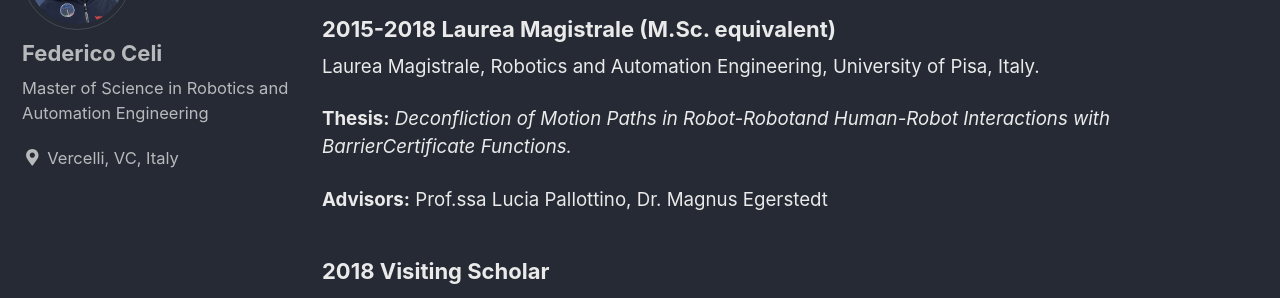
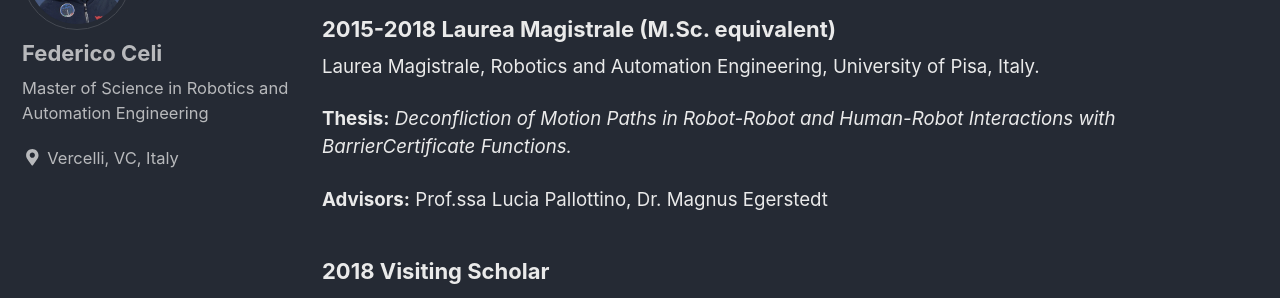
Before and after one commit to federicoceli/federicoceli.github.io, a Jekyll site: the page built from _pages/education.md, in a window 1280 px wide and 900 px high. Shown: the part 191-489 px from the top of the window. Built offline with Jekyll 4.4.1, drawn with Linux system fonts in a browser that asks for light colours; cached includes are drawn as plain includes.

Commit message:
education

```diff
--- a/_pages/education.md
+++ b/_pages/education.md
@@ -9,7 +9,7 @@ classes: wide
 
 Laurea Magistrale, Robotics and Automation Engineering, University of Pisa, Italy.
 
-**Thesis:** _Deconfliction of Motion Paths in Robot-Robotand Human-Robot Interactions with BarrierCertificate Functions._
+**Thesis:** _Deconfliction of Motion Paths in Robot-Robot and Human-Robot Interactions with BarrierCertificate Functions._
 
 **Advisors:** Prof.ssa Lucia Pallottino, Dr. Magnus Egerstedt
 
```
